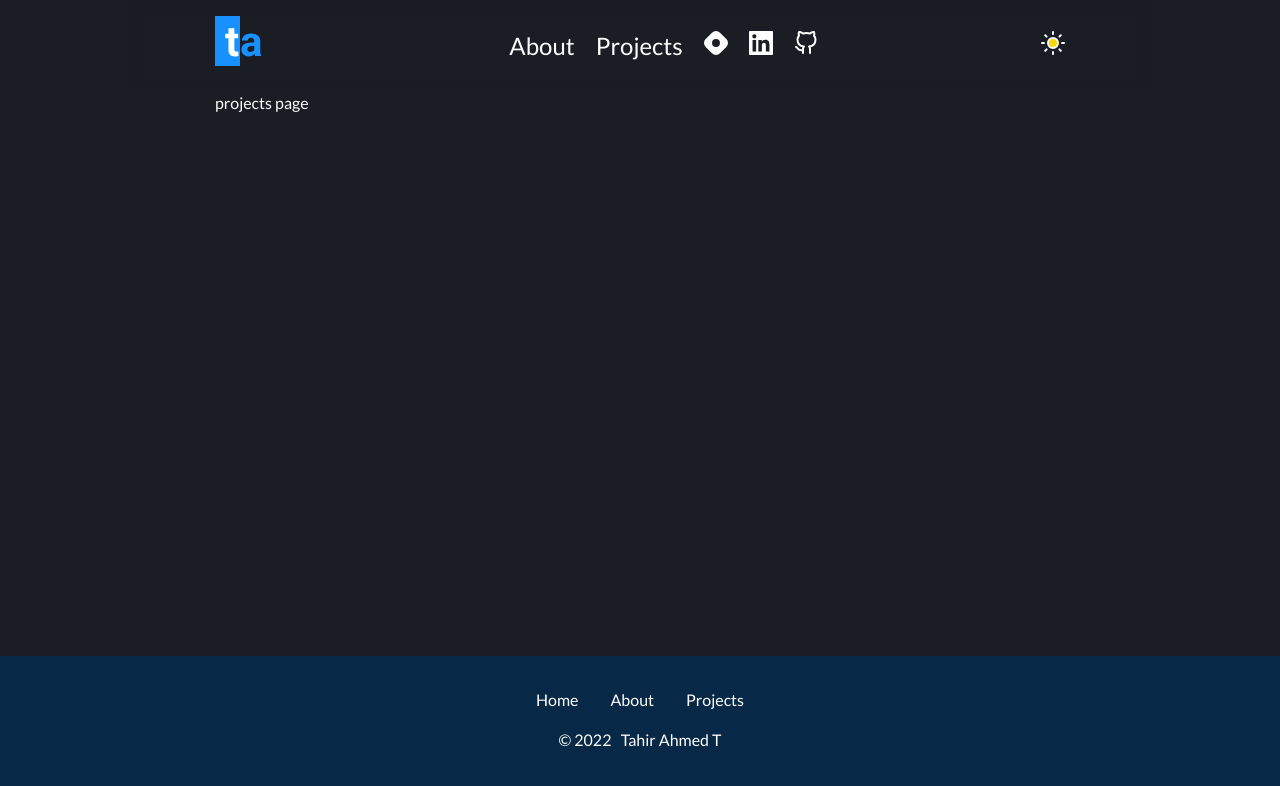
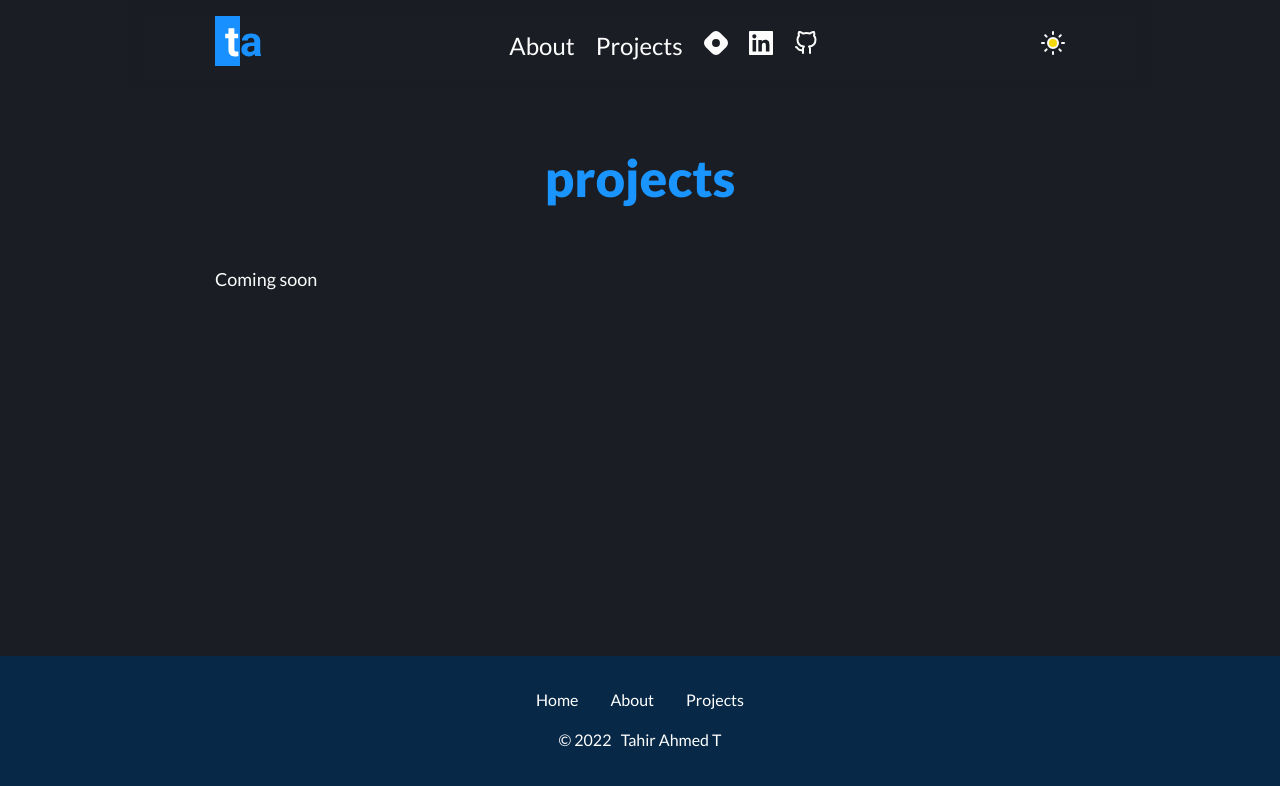
Before and after one commit to ttahm3d/tahirahmedt, a Next.js app: page /projects in a window 1280 px wide. Shown: the top 786 px of the page. Built offline with nearby package versions, Linux system fonts and the light colour scheme.

Commit message:
feat: added projects page content

```diff
--- a/pages/projects.tsx
+++ b/pages/projects.tsx
@@ -1,9 +1,29 @@
 import type { NextPage } from "next";
 import Head from "next/head";
-import { Container } from "../src/utils/styles/globals";
+import {
+	Container,
+	HeroSection,
+	Paragraph,
+	CenterContent,
+	Title,
+} from "../src/utils/styles/globals";
 
 const Projects: NextPage = () => {
-	return <Container>projects page</Container>;
+	return (
+		<Container>
+			<Head>
+				<title>Projects | Tahir Ahmed</title>
+			</Head>
+			<HeroSection>
+				<CenterContent>
+					<Title>
+						<span>projects</span>
+					</Title>
+				</CenterContent>
+			</HeroSection>
+			<Paragraph>Coming soon</Paragraph>
+		</Container>
+	);
 };
 
 export default Projects;
```
